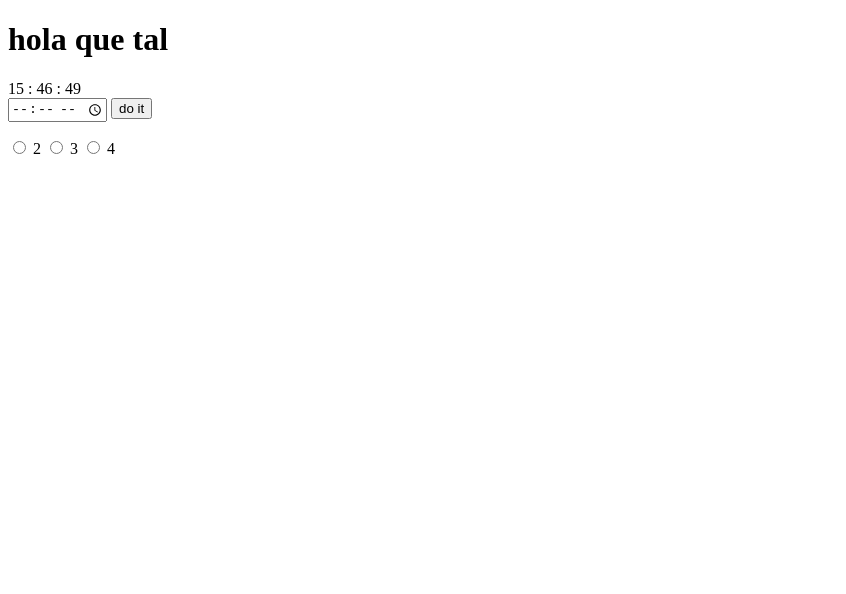
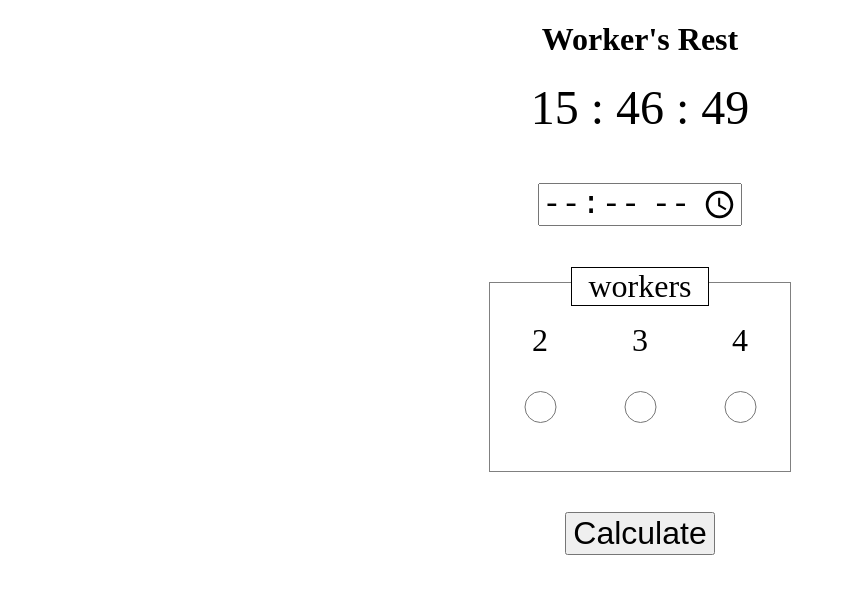
Before and after one commit to Rookieoldman/CanSleep, a plain HTML site: page index.html in a window 1280 px wide. Shown: the whole page, without its empty margins (0-846 px from the left). Drawn offline with Linux system fonts and the light colour scheme.

Commit message:
Inplementacion de css i adaptacion multiscreen.

```diff
--- /dev/null
+++ b/index.css
@@ -0,0 +1,73 @@
+body {
+    text-align: center;
+
+
+}
+
+@media screen and (min-width: 300px) {
+    #input-holder{
+        max-width: 300px;
+    }
+
+}
+
+h1{
+    font-size: 2rem;
+}
+#digital-clock{
+    font-size: 3rem;
+    margin: 1rem;
+}
+
+#clock-time{
+    font-size: 2rem;
+    margin: 2rem;
+}
+
+#input-holder{
+    display: inline-grid;
+    grid-template-columns: auto auto auto;
+    text-align: center;
+    border: 1px solid gray;
+    width: -webkit-fill-available;
+    margin: inherit;
+    justify-items: center;
+}
+.pack{
+    display: grid;
+    grid-template-rows: auto auto;
+    font-size: 2rem;
+    justify-content: center;
+    justify-items: center;
+    margin: 1rem auto;
+
+}
+#radio{
+    text-align: 2rem;
+    margin:2rem;
+    text-align: center;
+    border:0px;
+    width: 100%;
+    height: 2rem;
+
+}
+#name-input-holder{
+    font-size: 2rem;
+    background-color: white;
+    border: 1px solid black;
+    top: 190px;
+    padding: 0px 1rem;
+    grid-row: 1/4;
+    grid-column: 1/4;
+    margin-top: -1rem;
+}
+#button{
+    font-size: 2rem;
+    margin: 2rem;
+}
+
+#time-to-sleep{
+    font-size: 2rem;
+
+
+}
--- a/index.html
+++ b/index.html
@@ -1,35 +1,45 @@
 <!DOCTYPE html>
 <html lang="en">
+
 <head>
     <meta charset="UTF-8">
     <meta http-equiv="X-UA-Compatible" content="IE=edge">
-    <meta
-        name="viewport"
-        content="width=device-width, initial-scale=1.0">
+    <meta name="viewport" content="width=device-width, initial-scale=1.0">
     <title>Document</title>
+    <link rel="stylesheet" href="/index.css">
 </head>
+
 <body>
-    <h1>hola que tal
-    </h1>
+    <h1>Worker's Rest</h1>
 
-    <div id = "digital-clock"> </div>
+    <div id="digital-clock"> </div>
     <div>
         <input type="time" id="clock-time">
-        <input
-            type="button"
-            onclick="GetInputTime()"
-            value="do it"
-        >
+
     </div>
 
     <p id="time-place"></p>
+    <div id="input-holder">
+        <label id="name-input-holder">workers</label>
+        <div class="pack">
+            <label>2</label>
+            <input type="radio" name="workers" id="radio" value="2">
+        </div>
+        <div class="pack">
+            <label>3</label>
+            <input type="radio" name="workers" id="radio" value="3">
+        </div>
+        <div class="pack">
+            <label>4</label>
+            <input type="radio" name="workers" id="radio" value="4">
+        </div>
 
-    <input type="radio" name="workers" id="dos" value="2">
-    <label>2</label>
-    <input type="radio" name="workers" id="three" value="3">
-    <label>3</label>
-    <input type="radio" name="workers" id="four" value="4">
-    <label>4</label>
+
+
+
+    </div>
+    <br>
+    <input type="button" onclick="GetInputTime()" value="Calculate" id="button">
     <p id="time-substract"></p>
     <p id="time-to-sleep"></p>
     <script src="script.js"></script>
```
Also changed, not shown: script.js (+0 -9 lines).
